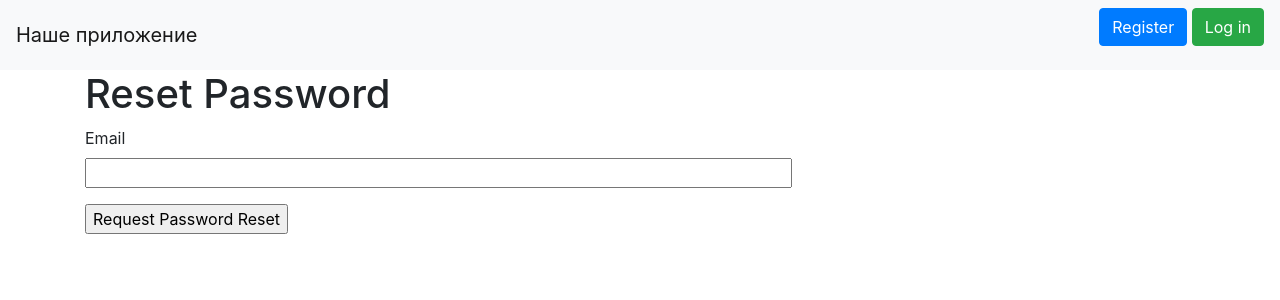
After one commit to Tbl4/flask, a Flask app: page /reset_password_request in a window 1280 px wide. The commit adds this page. Shown: the top 300 px of the page. Run offline with Flask 2, Linux system fonts and the light colour scheme; some libraries are stand-ins or nearby versions.

Commit message:
Пока еще не работает

```diff
--- /dev/null
+++ b/forms/reset_password.py
@@ -0,0 +1,15 @@
+from flask_wtf import FlaskForm
+from wtforms import StringField, PasswordField, SubmitField
+from wtforms.validators import DataRequired, Email, EqualTo
+
+
+class ResetPasswordRequestForm(FlaskForm):
+    email = StringField('Email', validators=[DataRequired(), Email()])
+    submit = SubmitField('Request Password Reset')
+
+
+class ResetPasswordForm(FlaskForm):
+    password = PasswordField('Password', validators=[DataRequired()])
+    password2 = PasswordField(
+        'Repeat Password', validators=[DataRequired(), EqualTo('password')])
+    submit = SubmitField('Request Password Reset')
--- a/main.py
+++ b/main.py
@@ -1,17 +1,65 @@
-from flask import Flask, render_template, redirect, request, abort
+from flask import Flask, render_template, redirect, request, abort, url_for, flash
 from flask_login import LoginManager, login_user, login_required, logout_user, current_user
+
+from werkzeug.urls import url_parse
 
 from forms.user import RegisterForm, LoginForm
 from data.things import Thing
 from data import db_session
 from data.users import User
+from flask_mail import Mail
 
+import os
+from forms.reset_password import ResetPasswordRequestForm, ResetPasswordForm
 import random
+
+from threading import Thread
+from flask import render_template
+from flask_mail import Message
 
 app = Flask(__name__)
 login_manager = LoginManager()
 login_manager.init_app(app)
 app.config['SECRET_KEY'] = 'sc*FzSPF72itHTt&Cj3bPMAe&4bRxGoH'
+
+mail = Mail(app)
+
+app.config['MAIL_SERVER'] = 'smtp.gmail.com'
+app.config['MAIL_PORT'] = 465
+app.config['MAIL_USERNAME'] = 'ivantishkov2@gmail.com'
+app.config['MAIL_PASSWORD'] = 'vi2307ir2604Z_'
+app.config['MAIL_USE_TLS'] = False
+app.config['MAIL_USE_SSL'] = True
+print(app.config)
+mail.init_app(app)
+
+login_manager.login_view = 'login'
+
+
+def send_async_email(app, msg):
+    print(3)
+    with app.app_context():
+        mail.send(msg)
+
+
+def send_email(subject, sender, recipients, text_body, html_body):
+    print(2)
+    msg = Message(subject, sender=sender, recipients=recipients)
+    msg.body = text_body
+    msg.html = html_body
+    Thread(target=send_async_email, args=(app, msg)).start()
+
+
+def send_password_reset_email(user):
+    print(1)
+    token = user.get_reset_password_token()
+    send_email('[Microblog] Reset Your Password',
+               sender='ivantishkov2@gmail.com',
+               recipients=[user.email],
+               text_body=render_template('email/reset_password.txt',
+                                         user=user, token=token),
+               html_body=render_template('email/reset_password.html',
+                                         user=user, token=token))
 
 
 @login_manager.user_loader
@@ -122,17 +170,83 @@ def reqister():
     return render_template('register.html', title='Регистрация', form=form)
 
 
+# @app.route('/login', methods=['GET', 'POST'])
+# def login():
+#     form = LoginForm()
+#     if form.validate_on_submit():
+#         db_sess = db_session.create_session()
+#         user = db_sess.query(User).filter(User.email == form.email.data).first()
+#         if user and user.check_password(form.password.data):
+#             login_user(user, remember=form.remember_me.data)
+#             # Пока не придумал
+#             # if user.is_admin:
+#             #     print(1)
+#             #     return redirect("/admin/")
+#             return redirect("/")
+#         return render_template('login.html', message="Неправильный логин или пароль", form=form)
+#     return render_template('login.html', title='Авторизация', form=form)
+
 @app.route('/login', methods=['GET', 'POST'])
 def login():
+    if current_user.is_authenticated:
+        return redirect(url_for('index'))
     form = LoginForm()
     if form.validate_on_submit():
         db_sess = db_session.create_session()
         user = db_sess.query(User).filter(User.email == form.email.data).first()
-        if user and user.check_password(form.password.data):
-            login_user(user, remember=form.remember_me.data)
-            return redirect("/")
-        return render_template('login.html', message="Неправильный логин или пароль", form=form)
+        if user is None or not user.check_password(form.password.data):
+            return render_template('login.html', message="Неправильный логин или пароль", form=form)
+        login_user(user, remember=form.remember_me.data)
+        next_page = request.args.get('next')
+        if not next_page or url_parse(next_page).netloc != '':
+            next_page = url_for('index')
+        return redirect(next_page)
     return render_template('login.html', title='Авторизация', form=form)
+
+
+@app.route('/reset_password_request', methods=['GET', 'POST'])
+def reset_password_request():
+    if current_user.is_authenticated:
+        return redirect(url_for('index'))
+    form = ResetPasswordRequestForm()
+    if form.validate_on_submit():
+        user = User.query.filter_by(email=form.email.data).first()
+        if user:
+            send_password_reset_email(user)
+        flash('Check your email for the instructions to reset your password')
+        return redirect(url_for('login'))
+    return render_template('reset_password_request.html',
+                           title='Reset Password', form=form)
+
+
+@app.route('/reset_password/<token>', methods=['GET', 'POST'])
+def reset_password(token):
+    if current_user.is_authenticated:
+        return redirect(url_for('index'))
+    user = User.verify_reset_password_token(token)
+    if not user:
+        return redirect(url_for('index'))
+    form = ResetPasswordForm()
+    if form.validate_on_submit():
+        user.set_password(form.password.data)
+        db_sess = db_session.create_session()
+        db_sess.session.commit()
+        flash('Your password has been reset.')
+        return redirect(url_for('login'))
+    return render_template('reset_password.html', form=form)
+
+# Пока не придумал
+# @app.route('/admin/', methods=['GET'])
+# @login_required
+# def admin():
+#     print(2)
+#     db_sess = db_session.create_session()
+#     user = db_sess.query(User).all()[0]
+#     print(user.is_admin)
+#     if user.is_admin:
+#         return render_template('admin.html')
+#     else:
+#         return redirect('/logout')
 
 
 if __name__ == '__main__':
--- a/templates/login.html
+++ b/templates/login.html
@@ -26,4 +26,8 @@
         <p>{{ form.submit(type="submit", class="btn btn-primary") }}</p>
         <div>{{ message }}</div>
     </form>
+    <p>Новый пользователь? <a href="register">Нажми, чтобы зарегистрироваться!</a></p>
+    <p>Забыли пароль?
+        <a href="reset_password_request">Нажмите здесь, чтобы восстановить</a>
+    </p>
 {% endblock %}
--- /dev/null
+++ b/templates/reset_password_request.html
@@ -0,0 +1,16 @@
+{% extends "base.html" %}
+
+{% block content %}
+    <h1>Reset Password</h1>
+    <form action="" method="post">
+        {{ form.hidden_tag() }}
+        <p>
+            {{ form.email.label }}<br>
+            {{ form.email(size=64) }}<br>
+            {% for error in form.email.errors %}
+            <span style="color: red;">[{{ error }}]</span>
+            {% endfor %}
+        </p>
+        <p>{{ form.submit() }}</p>
+    </form>
+{% endblock %}
```
Also changed, not shown: data/users.py (+23 -3 lines), email/reset_password.html (added, +12 -0 lines), email/reset_password.txt (added, +13 -0 lines), templates/reset_password.html (added, +23 -0 lines), db/things.db.
